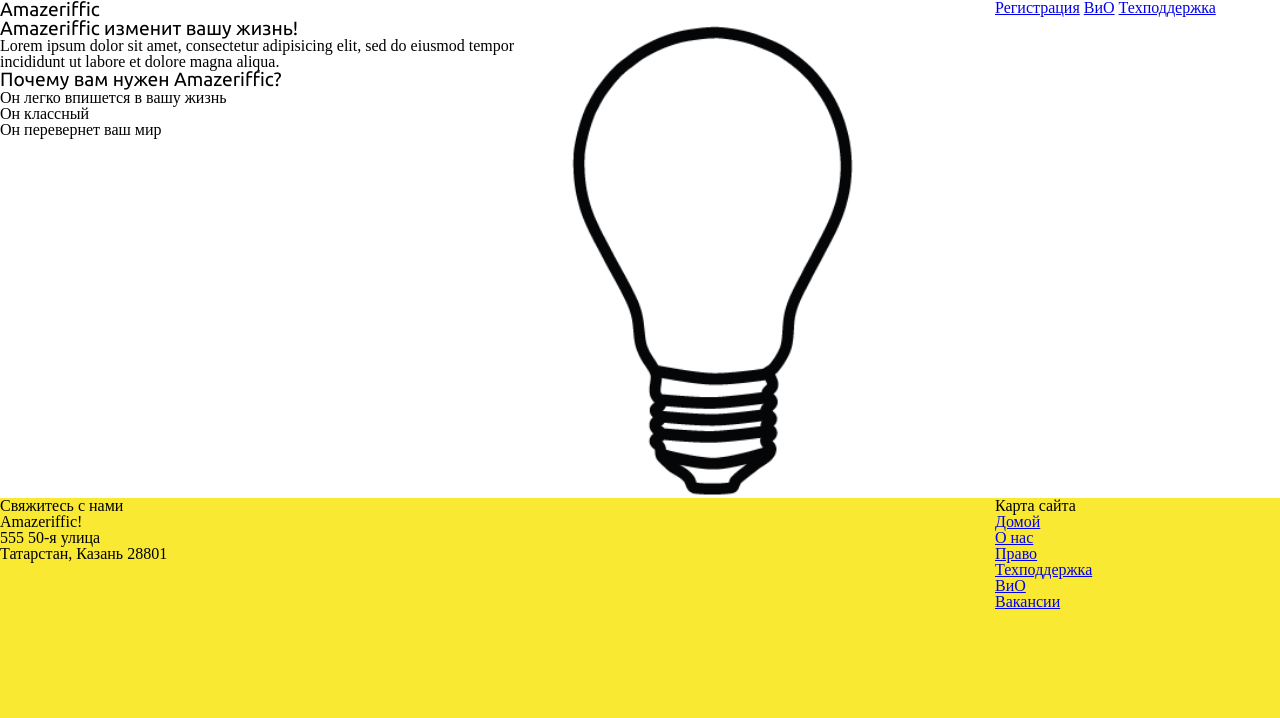
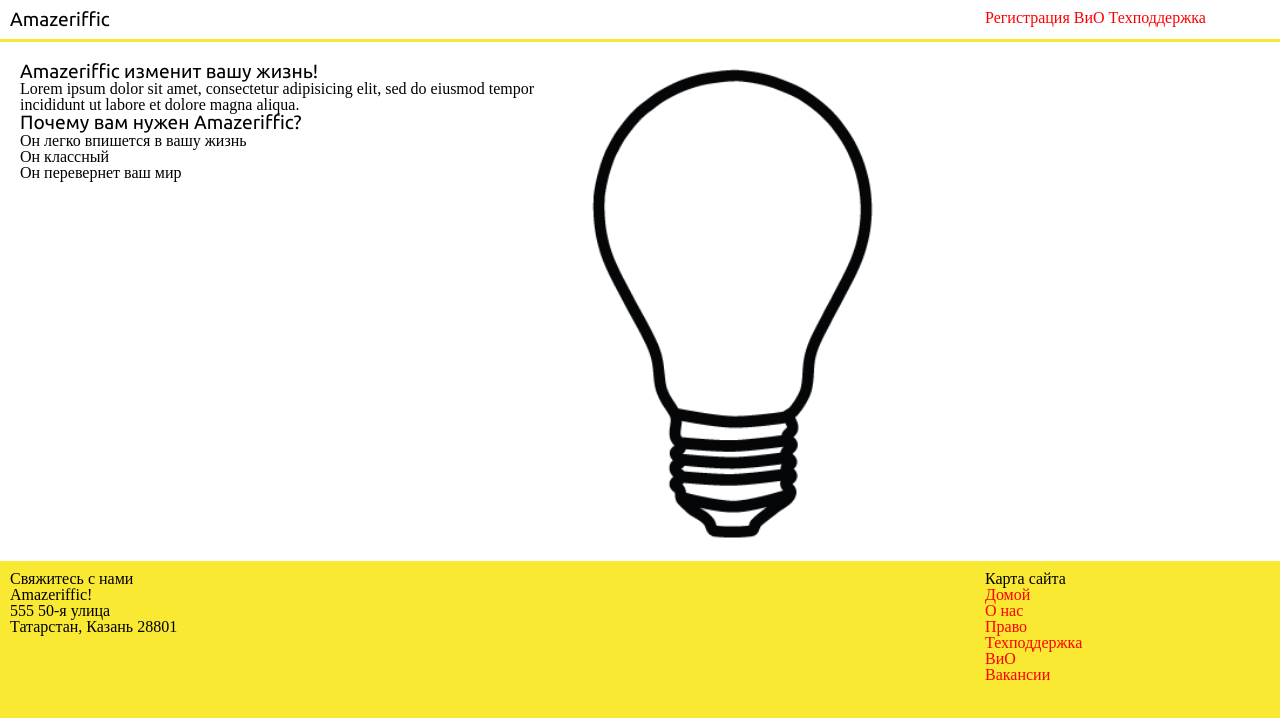
Before and after one commit to MrPrometheus/Web-course, a plain HTML site: page index.html in a window 1280 px wide. Drawn offline with Linux system fonts and the light colour scheme; a web font is replaced by a local one.

Commit message:
add padding, margin and red underline

```diff
--- a/styles/style.css
+++ b/styles/style.css
@@ -2,6 +2,16 @@ body {
     background: #f9e933;
     font-family: 'Droid Sans', serif;
     font-size: 100%;
+}
+
+a {
+    text-decoration: none;
+    color: red;
+}
+
+a:hover {
+    text-decoration: underline;
+    color: red;
 }
 
 h1, h2, h3, h4 {
@@ -21,6 +31,8 @@ header .container, main .container, footer .container {
 header {
     background: white;
     overflow: auto;
+    margin-bottom: 3px;
+    padding: 10px;
 }
 
 header h1 {
@@ -36,6 +48,7 @@ header nav {
 main {
     background: white;
     overflow: auto;
+    padding: 20px;
 }
 
 main div {
@@ -50,6 +63,7 @@ main img {
 
 footer {
     overflow: auto;
+    padding: 10px;
 }
 
 footer .contact {
```
